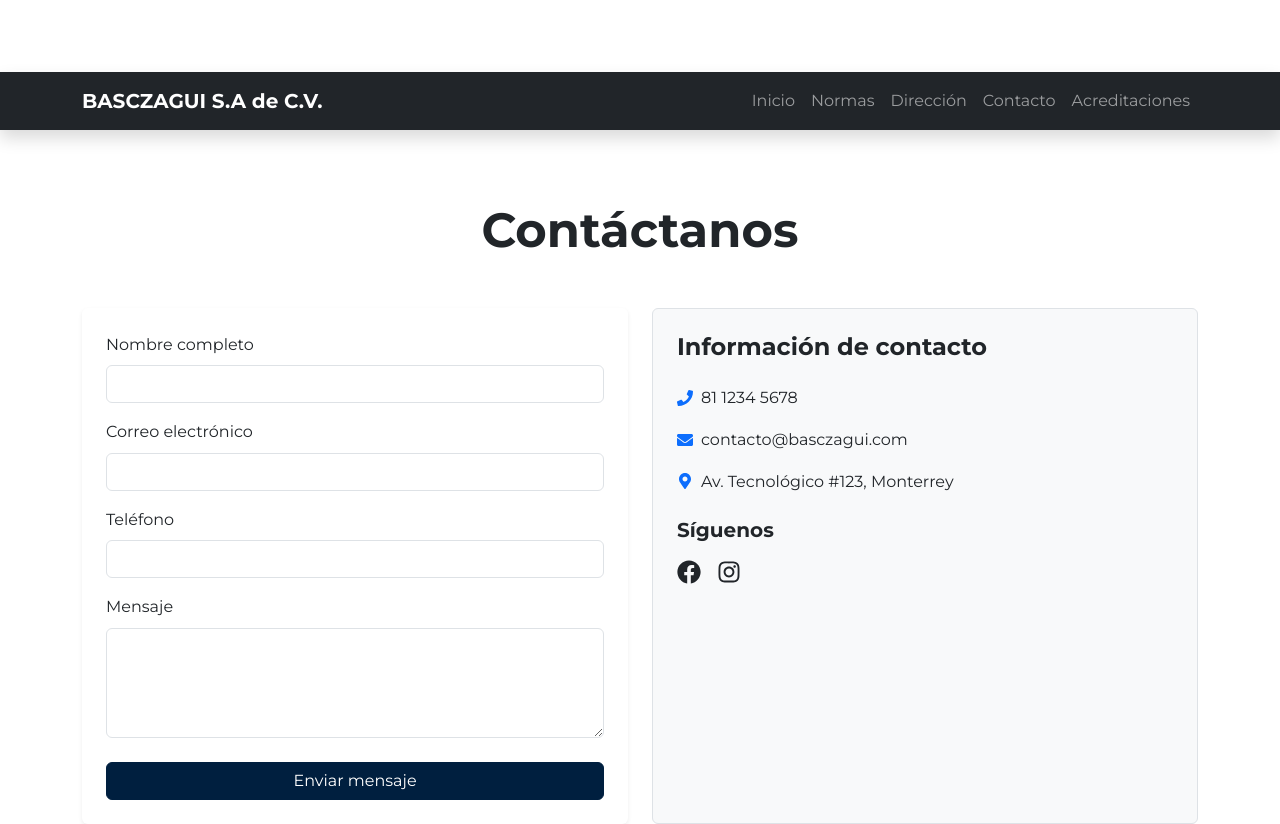
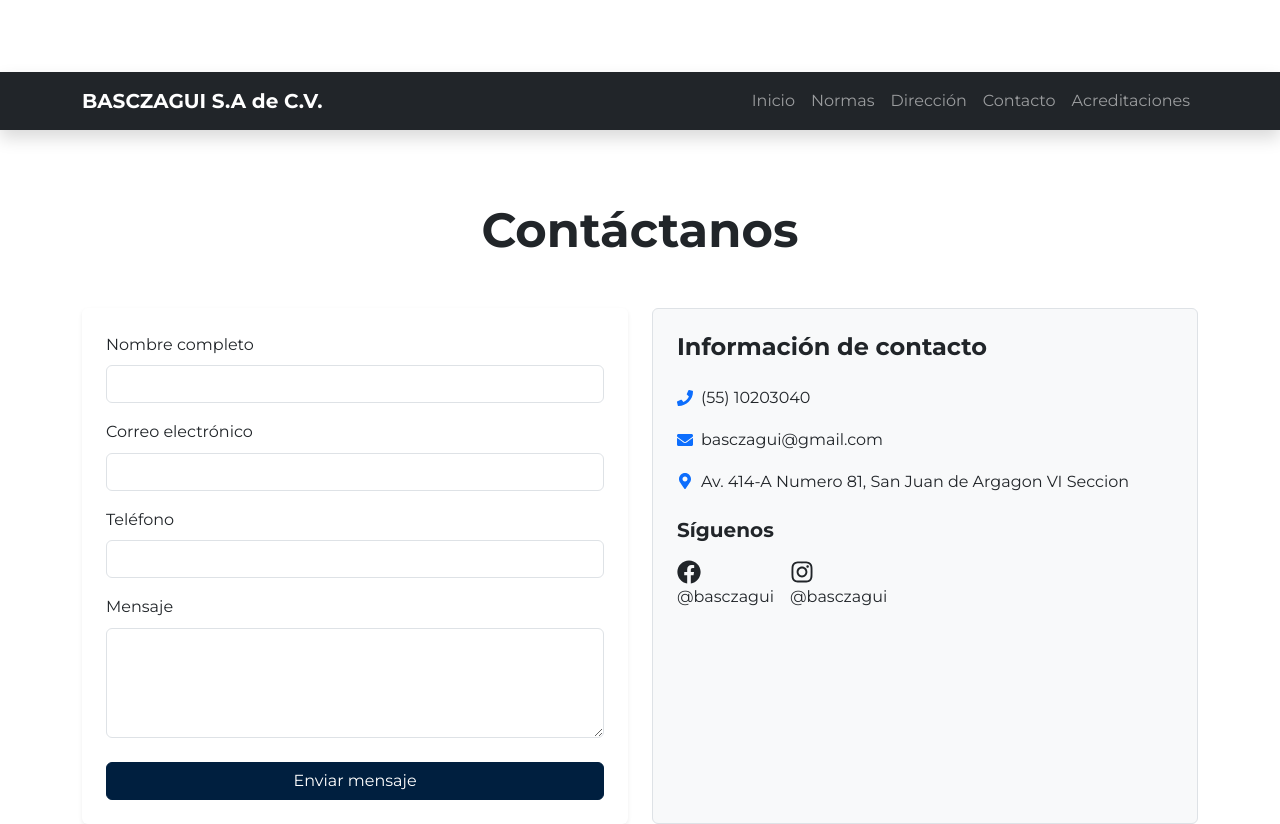
Before and after one commit to DEENN10/REACT-BOOTSTRAP, a React (Vite) app: page /contacto in a window 1280 px wide. Shown: the top 824 px of the page. Built offline with nearby package versions, Linux system fonts and the light colour scheme.

Commit message:
update contacto

```diff
--- a/package.json
+++ b/package.json
@@ -12,6 +12,7 @@
   "dependencies": {
     "aos": "^2.3.4",
     "bootstrap": "^5.3.7",
+    "emailjs-com": "^3.2.0",
     "react": "^19.1.0",
     "react-bootstrap": "^2.10.10",
     "react-dom": "^19.1.0",
--- a/src/pages/Contacto.jsx
+++ b/src/pages/Contacto.jsx
@@ -17,6 +17,31 @@ function Contacto() {
 
   const handleSubmit = (e) => {
     e.preventDefault();
+    const handleSubmit = (e) => {
+  e.preventDefault();
+  setError(null);
+
+  emailjs.send(
+    'service_328u5af',      // Reemplaza con tu Service ID
+    'template_78516xj',     // Reemplaza con tu Template ID
+    formData,
+    '3TS0sH7xzSZJQphbR'          // Reemplaza con tu User ID (Public Key)
+  )
+  .then(() => {
+    setSubmitted(true);
+    setFormData({
+      nombre: '',
+      email: '',
+      telefono: '',
+      mensaje: ''
+    });
+  })
+  .catch(err => {
+    console.error('Error al enviar:', err);
+    setError('Ocurrió un error al enviar el mensaje. Por favor inténtalo de nuevo.');
+  });
+};
+
     // Aquí iría la lógica para enviar el formulario
     console.log(formData);
     setSubmitted(true);
@@ -88,15 +113,15 @@ function Contacto() {
             <div className="mb-4">
               <p className="d-flex align-items-center gap-2">
                 <FaPhone className="text-primary" />
-                <span>81 1234 5678</span>
+                <span>(55) 10203040</span>
               </p>
               <p className="d-flex align-items-center gap-2">
                 <FaEnvelope className="text-primary" />
-                <span>contacto@basczagui.com</span>
+                <span>basczagui@gmail.com</span>
               </p>
               <p className="d-flex align-items-center gap-2">
                 <FaMapMarkerAlt className="text-primary" />
-                <span>Av. Tecnológico #123, Monterrey</span>
+                <span>Av. 414-A Numero 81, San Juan de Argagon VI Seccion</span>
               </p>
             </div>
 
@@ -104,10 +129,10 @@ function Contacto() {
               <h4 className="h5 fw-bold mb-3">Síguenos</h4>
               <div className="d-flex gap-3">
                 <a href="#" className="text-dark">
-                  <FaFacebook size={24} />
+                  <FaFacebook size={24} /> <p>@basczagui</p>
                 </a>
                 <a href="#" className="text-dark">
-                  <FaInstagram size={24} />
+                  <FaInstagram size={24} /><p>@basczagui</p>
                 </a>
               </div>
             </div>
```
Also changed, not shown: 1 other file (tests, documents, lock files or other folders).
